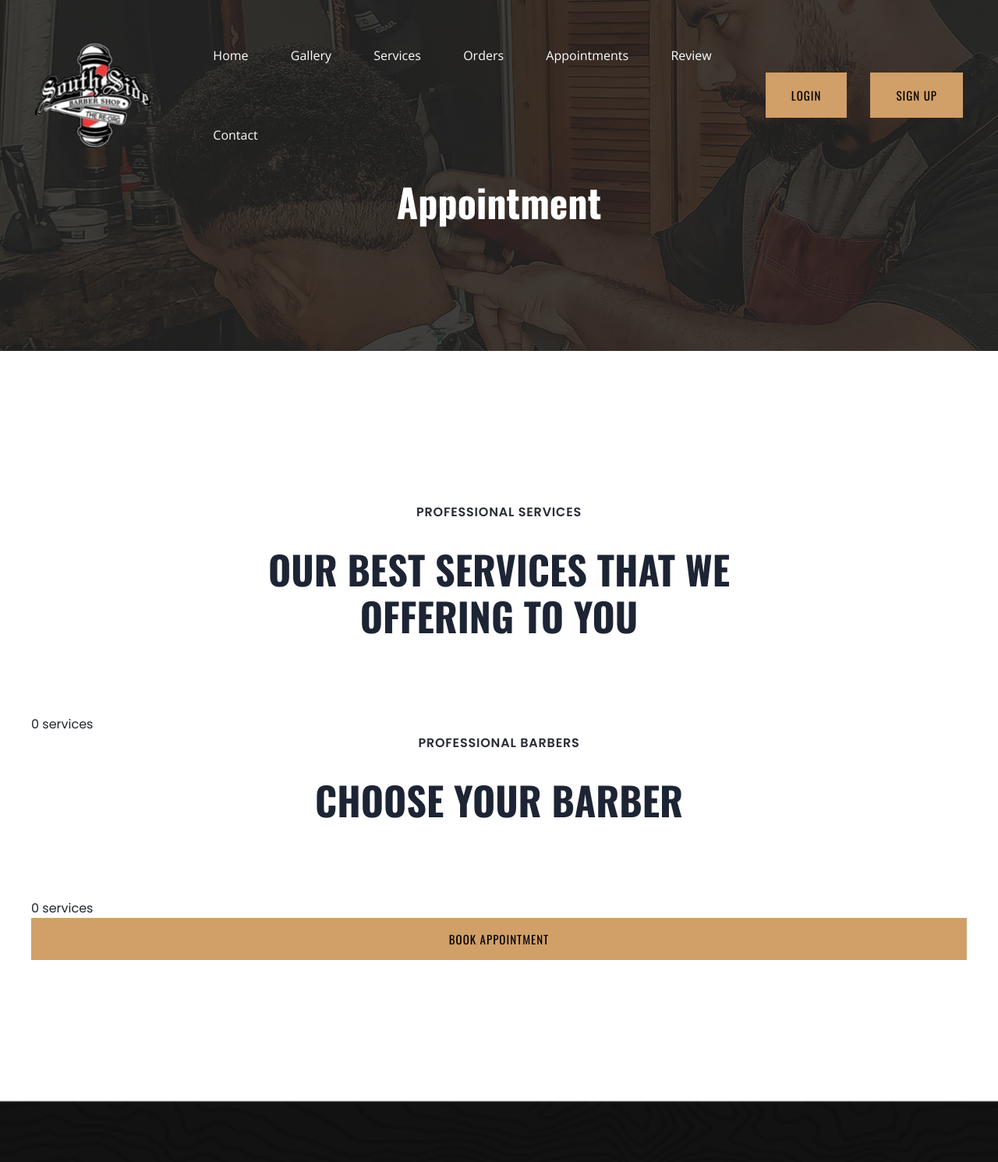
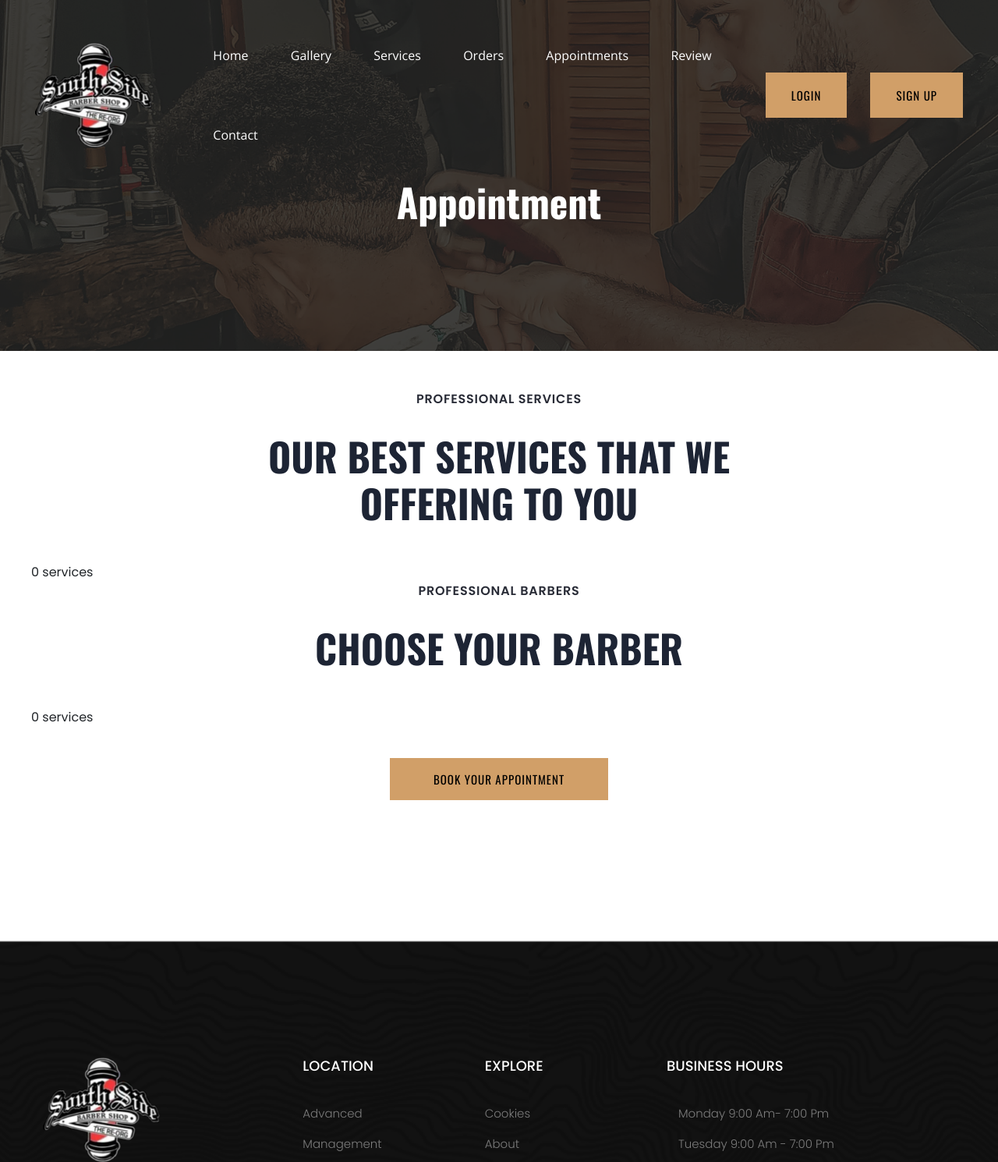
Before and after one commit to GiorgosTso/CEI328, a PHP site: page /appointments/app.php in a window 1280 px wide. Shown: the top 1490 px of the page at 78% size. Run offline with PHP 8.4, Linux system fonts and the light colour scheme; data that the repository does not hold is empty; some libraries are stand-ins or nearby versions.

Commit message:
appointment changes

```diff
--- a/brber-master/appointments/app.php
+++ b/brber-master/appointments/app.php
@@ -31,18 +31,16 @@
     <link rel="stylesheet" href="../assets/css/style.css">
     <link rel="stylesheet" href="style1.css">
 
-
 </head>
 <body>
 <style>
     .row{
         display: flex; /* This defines a flex container */
-        justify-content: space-between;
+        /* justify-content: space-between; */
     }
 </style>
 <!-- ? Preloader Start -->
-
-<!-- <div id="preloader-active">
+    <div id="preloader-active">
         <div class="preloader d-flex align-items-center justify-content-center">
             <div class="preloader-inner position-relative">
                 <div class="preloader-circle"></div>
@@ -51,7 +49,7 @@
                 </div>
             </div>
         </div>
-    </div> -->
+    </div>
     <!-- Preloader Start -->
     <header>
         <!--? Header Start -->
@@ -101,20 +99,17 @@
         }, 3000);
     </script>
 <?php endif; ?>
-        <section class="service-area section-padding30">
+        <section class="service-area section-padding30" style="padding-top: 50px;">
             <div class="container">
                 <!-- Section Tittle -->
                 <div class="row d-flex justify-content-center">
                     <div class="col-xl-7 col-lg-8 col-md-11 col-sm-11">
-                        <div class="section-tittle text-center mb-90">
+                        <div class="section-tittle text-center mb-90"style="margin-bottom: 40px;">
                             <span>Professional Services</span>
                             <h2>Our Best services that we offering to you</h2>
                         </div>
                     </div>
                 </div>
-
-
-
                 <!-- Section caption -->
                 <form action="processSelection.php" method="post">
                     <!-- Services Section -->
@@ -125,7 +120,7 @@
                     <!-- Barbers Section -->
                     <div class="row d-flex justify-content-center">
                         <div class="col-xl-7 col-lg-8 col-md-11 col-sm-11">
-                            <div class="section-tittle text-center mb-90">
+                            <div class="section-tittle text-center mb-90"style="margin-bottom: 40px;">
                                 <span>Professional Barbers</span>
                                 <h2>Choose your barber</h2>
                             </div>
@@ -135,11 +130,11 @@
                         <?php include "showBarbers.php"?>
                     </div>
                     <input type="hidden" id="selectedServiceId" name="selectedServiceId" value="">
-                <input type="hidden" id="selectedBarberId" name="selectedBarberId" value="">
+                    <input type="hidden" id="selectedBarberId" name="selectedBarberId" value="">
 
                     <!-- Submission Button -->
                     <div class="row justify-content-center">
-                        <input type="submit" class="btn btn-primary" value="Book Appointment">
+                        <input type="submit" class="btn btn-primary" value="Book your Appointment" style="margin-top: 40px; width: 280px;">
                     </div>
                 </form>
     <script>
@@ -154,9 +149,6 @@
             </div>
         </section>
 
-
-
-
 <!-- ______________________________________________________________________ -->
 
 
@@ -169,7 +161,6 @@
     <script src="../assets/js/bootstrap.min.js"></script>
     <!-- Jquery Mobile Menu -->
     <script src="../assets/js/jquery.slicknav.min.js"></script>
-
     <!-- Jquery Slick , Owl-Carousel Plugins -->
     <script src="../assets/js/owl.carousel.min.js"></script>
     <script src="../assets/js/slick.min.js"></script>
--- a/brber-master/appointments/showBarbers.php
+++ b/brber-master/appointments/showBarbers.php
@@ -1,7 +1,4 @@
                     <?php
-
-
-
                     $sql = "(SELECT * FROM employee)
                     UNION
                     (SELECT * FROM admin)";
@@ -10,9 +7,9 @@
                     if ($result->num_rows > 0) {
                         // output data of each row
                         while ($row = $result->fetch_assoc()) {
-                            echo '<div class="col-xl-4 col-lg-4 col-md-6">';
+                            echo '<div class="col-xl-3 col-lg-4 col-md-6">';
                             echo '    <div class="services-caption text-center mb-30" onclick="selectBarber('.$row["id"].')">';
-                            echo '        <div class="service-icon">';
+                            echo '        <div class="service-icon" style="background: color #000;">';
                             echo '            <i class="flaticon-healthcare-and-medical"></i>';
                             echo '        </div>';
                             echo '        <div class="service-cap">';
--- a/brber-master/appointments/showServices.php
+++ b/brber-master/appointments/showServices.php
@@ -8,17 +8,14 @@
                     if ($result->num_rows > 0) {
                         // output data of each row
                         while ($row = $result->fetch_assoc()) {
-                            echo '<div class="col-xl-4 col-lg-4 col-md-6">';
+                            echo '<div class="col-xl-3 col-lg-4 col-md-6">';
                             echo '    <div class="services-caption text-center mb-30" onclick="selectService('.$row["serviceId"].')">';
-                            echo '        <div class="service-icon">';
+                            echo '        <div class="service-icon" style="background: color #000;">';
                             echo '            <i class="flaticon-healthcare-and-medical"></i>';
                             echo '        </div>';
                             echo '        <div class="service-cap">';
                             echo '            <h4><a href="#">' . $row["name"] . '</a></h4>';
-                            echo '            <p>' . $row["time"] . ' minutes . €' . $row["price"] . '</p>';
-
-
-
+                            echo '            <p>' . $row["time"] . ' minutes - €' . $row["price"] . '</p>';
                             echo '        </div>';
                             echo '    </div>';
                             echo '</div>';
--- a/brber-master/appointments/style1.css
+++ b/brber-master/appointments/style1.css
@@ -107,6 +107,10 @@
 .booked, .selected {
  background-color: #f88;
  /* cursor: not-allowed; */
+}
+
+.btn-primary:hover {
+    background-color: #0d9800 !important; /* Change to the desired hover color */
 }
 
 .submit-btn {
```
